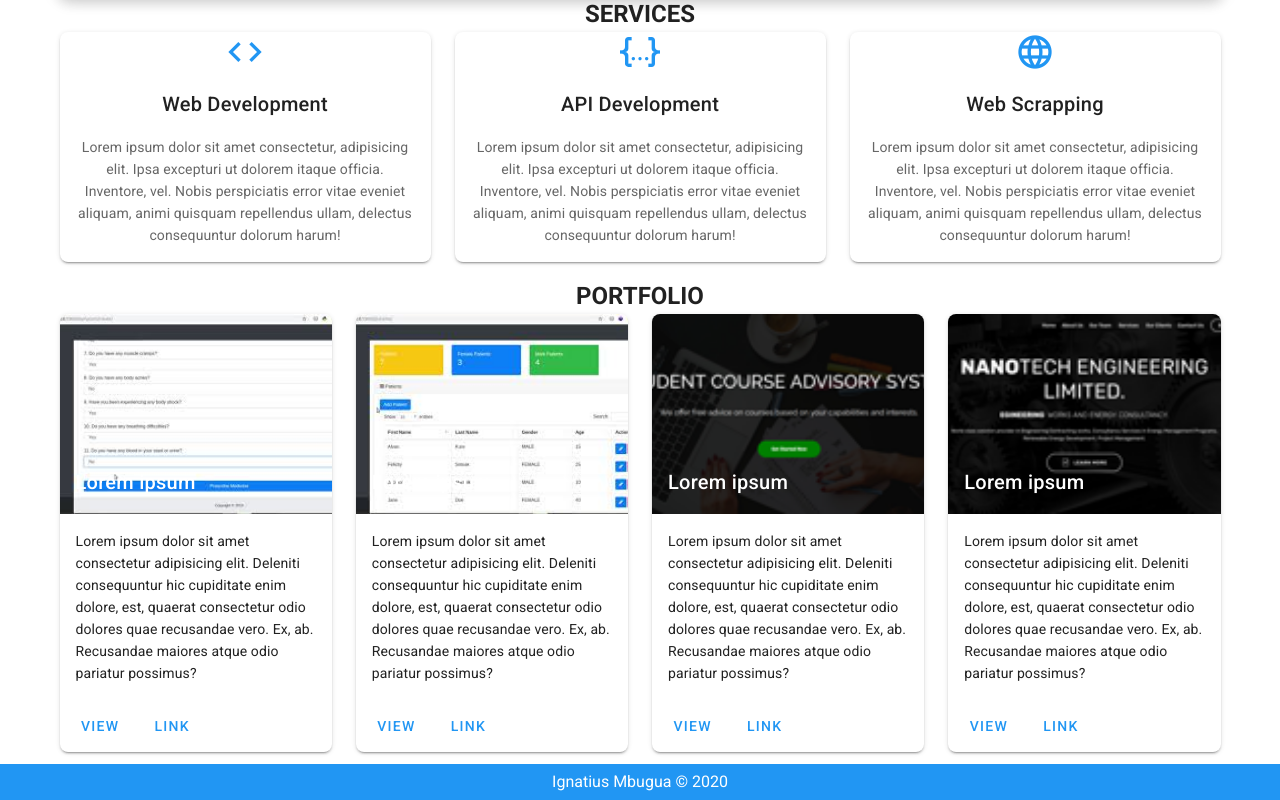
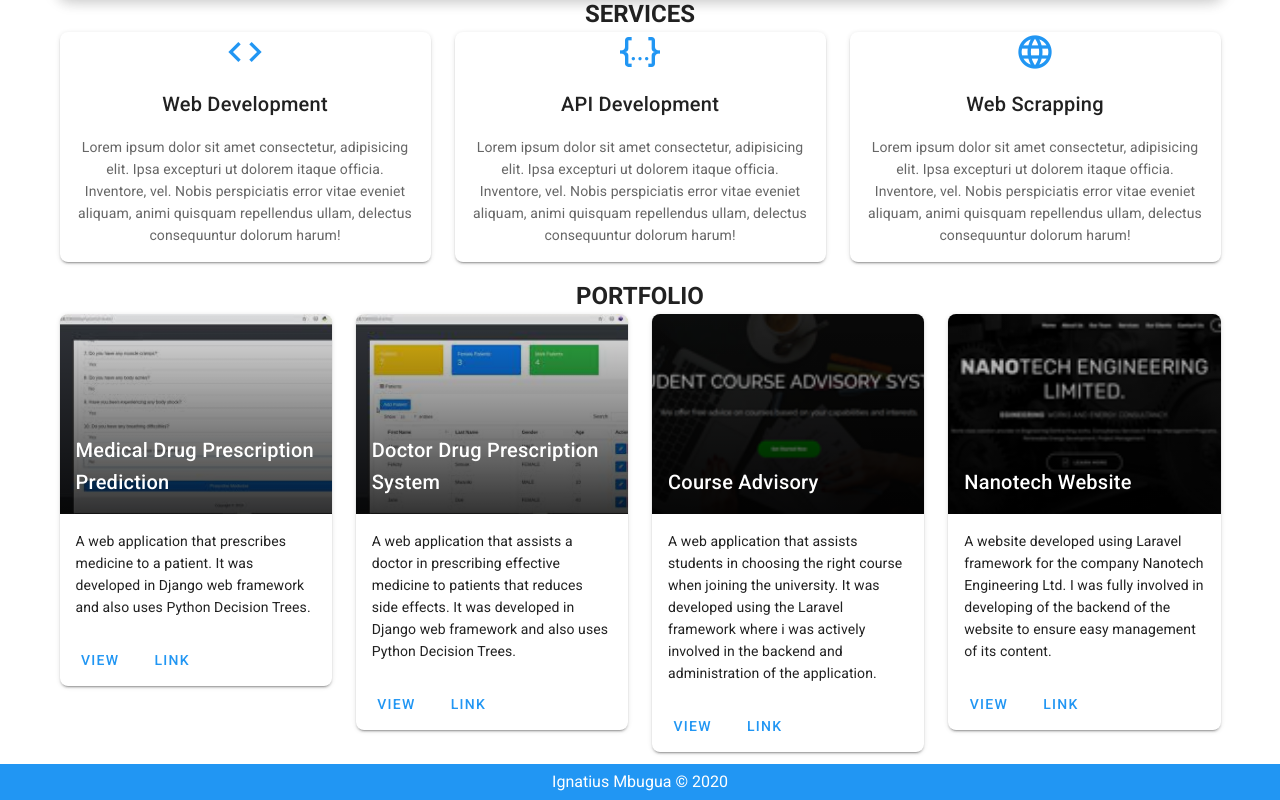
Before and after one commit to ignatius-mbugua/ignatius-mbugua.github.io, a Vue app: page / in a window 1280 px wide. Shown: the part 834-1634 px from the top of the page. Built offline with nearby package versions, Linux system fonts and the light colour scheme.

Commit message:
update content and add gradient

```diff
--- a/src/components/Portfolio.vue
+++ b/src/components/Portfolio.vue
@@ -8,16 +8,16 @@
             class="white--text align-end"
             height="200px"
             src="../assets/patient_medical_drug_prescription.jpg"
+            gradient="to bottom, rgba(0,0,0,.1), rgba(0,0,0,.8)"
           >
-            <v-card-title>Lorem ipsum</v-card-title>
+            <v-card-title>Medical Drug Prescription Prediction</v-card-title>
           </v-img>
 
           <v-card-text class="text--primary">
             <div>
-              Lorem ipsum dolor sit amet consectetur adipisicing elit. Deleniti
-              consequuntur hic cupiditate enim dolore, est, quaerat consectetur
-              odio dolores quae recusandae vero. Ex, ab. Recusandae maiores
-              atque odio pariatur possimus?
+              A web application that prescribes medicine to a patient. It was
+              developed in Django web framework and also uses Python Decision
+              Trees.
             </div>
           </v-card-text>
 
@@ -38,16 +38,16 @@
             class="white--text align-end"
             height="200px"
             src="../assets/doctor_drug_prescription.jpg"
+            gradient="to bottom, rgba(0,0,0,.1), rgba(0,0,0,.8)"
           >
-            <v-card-title>Lorem ipsum</v-card-title>
+            <v-card-title>Doctor Drug Prescription System</v-card-title>
           </v-img>
 
           <v-card-text class="text--primary">
             <div>
-              Lorem ipsum dolor sit amet consectetur adipisicing elit. Deleniti
-              consequuntur hic cupiditate enim dolore, est, quaerat consectetur
-              odio dolores quae recusandae vero. Ex, ab. Recusandae maiores
-              atque odio pariatur possimus?
+              A web application that assists a doctor in prescribing effective
+              medicine to patients that reduces side effects. It was developed
+              in Django web framework and also uses Python Decision Trees.
             </div>
           </v-card-text>
 
@@ -68,16 +68,17 @@
             class="white--text align-end"
             height="200px"
             src="../assets/compressed_projects_course.png"
+            gradient="to bottom, rgba(0,0,0,.1), rgba(0,0,0,.8)"
           >
-            <v-card-title>Lorem ipsum</v-card-title>
+            <v-card-title>Course Advisory</v-card-title>
           </v-img>
 
           <v-card-text class="text--primary">
             <div>
-              Lorem ipsum dolor sit amet consectetur adipisicing elit. Deleniti
-              consequuntur hic cupiditate enim dolore, est, quaerat consectetur
-              odio dolores quae recusandae vero. Ex, ab. Recusandae maiores
-              atque odio pariatur possimus?
+              A web application that assists students in choosing the right
+              course when joining the university. It was developed using the
+              Laravel framework where i was actively involved in the backend and
+              administration of the application.
             </div>
           </v-card-text>
 
@@ -98,16 +99,17 @@
             class="white--text align-end"
             height="200px"
             src="../assets/compressed_projects_nanotech.png"
+            gradient="to bottom, rgba(0,0,0,.1), rgba(0,0,0,.8)"
           >
-            <v-card-title>Lorem ipsum</v-card-title>
+            <v-card-title>Nanotech Website</v-card-title>
           </v-img>
 
           <v-card-text class="text--primary">
             <div>
-              Lorem ipsum dolor sit amet consectetur adipisicing elit. Deleniti
-              consequuntur hic cupiditate enim dolore, est, quaerat consectetur
-              odio dolores quae recusandae vero. Ex, ab. Recusandae maiores
-              atque odio pariatur possimus?
+              A website developed using Laravel framework for the company
+              Nanotech Engineering Ltd. I was fully involved in developing of
+              the backend of the website to ensure easy management of its
+              content.
             </div>
           </v-card-text>
 
```
